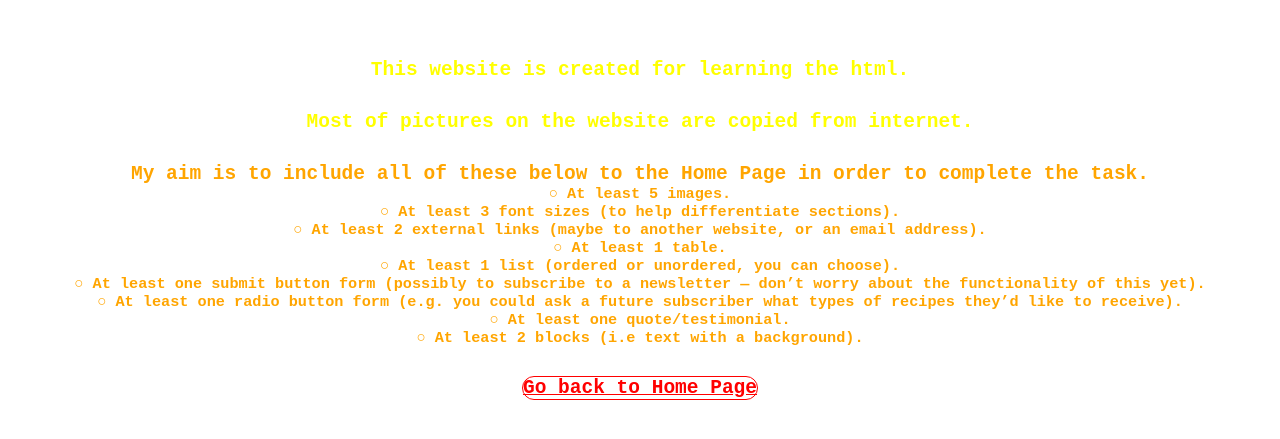
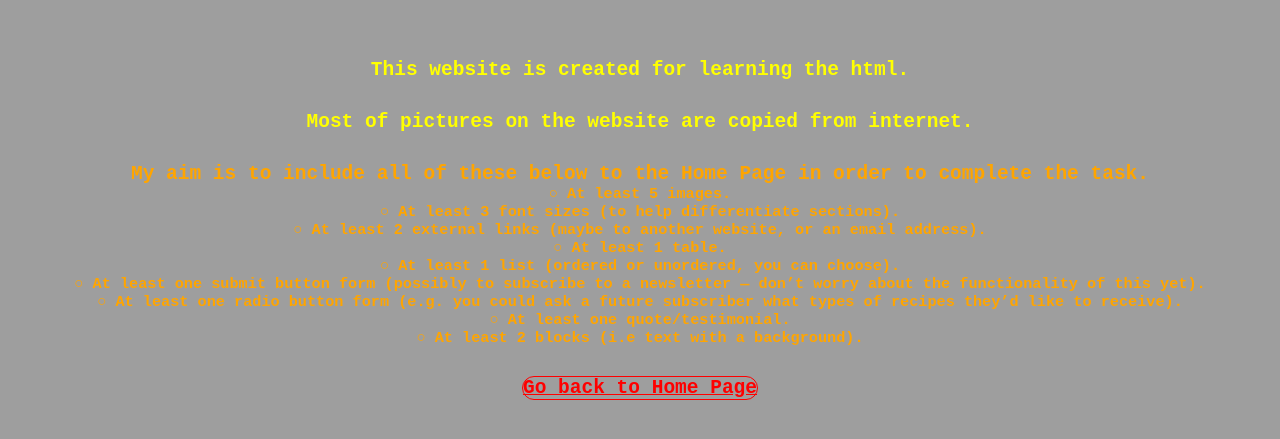
Before and after one commit to Tonsak14758/My-static-website, a plain HTML site: page Web/About_web.html in a window 1280 px wide. Shown: the part 121-560 px from the top of the page. Drawn offline with nearby package versions, Linux system fonts and the light colour scheme; files that its build step writes are made by us from their sources; the site is published under a folder, as on GitHub Pages, so addresses that start at the root find nothing.

Commit message:
Update style_about_web.scss

```diff
--- a/scss/style_about_web.scss
+++ b/scss/style_about_web.scss
@@ -7,7 +7,7 @@
 
 
 .background{
-    background-image: url(/images/Earth.gif);
+    background-image: url(../images/Earth.gif);
     width:100%;
     height:100vh;
     background-size: cover;
```
